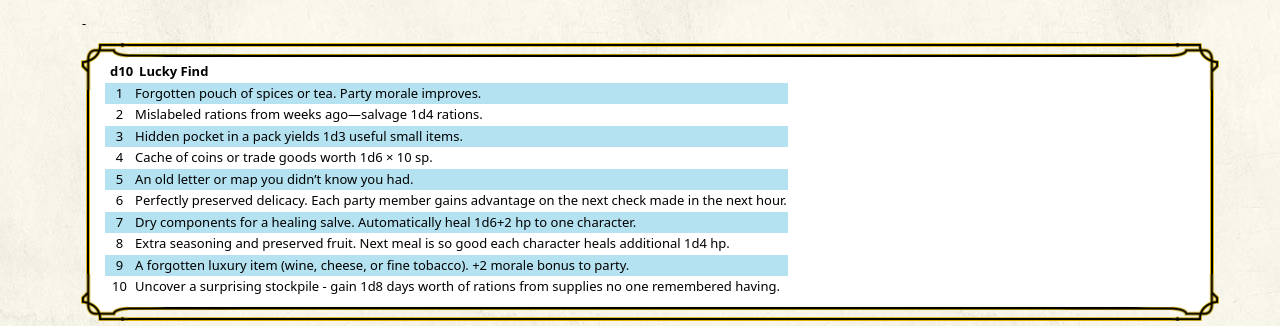
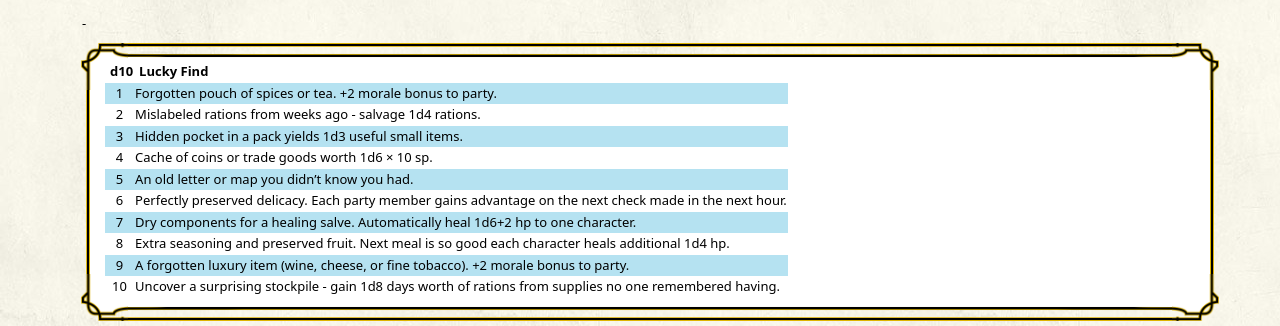
Before and after one commit to kvarak/dnd, a Jekyll site: the page built from docs/_CampaignRules/12_kingmaker_rules.md, in a window 1280 px wide and 900 px high, scrolled down 4542 px. Shown: the part 428-754 px from the top of the window. Built offline with Jekyll 4.4.1, drawn with Linux system fonts in a browser that asks for light colours; Markdown is read by kramdown in place of the engine named in the settings.

Commit message:
Update lucky find table for kingmaker

```diff
--- a/docs/_CampaignRules/12_kingmaker_rules.md
+++ b/docs/_CampaignRules/12_kingmaker_rules.md
@@ -442,16 +442,16 @@ The DM determines each day's weather during [Breaking Camp](../RulesExtra/travel
 
   | d10 | Lucky Find |
   |:---:|-----------|
-  | 1 | Forgotten pouch of spices or tea. Party morale improves. |
-  | 2 | Mislabeled rations from weeks ago—salvage 1d4 rations. |
-  | 3 | Hidden pocket in a pack yields 1d3 useful small items. |
-  | 4 | Cache of coins or trade goods worth 1d6 × 10 sp. |
-  | 5 | An old letter or map you didn't know you had. |
-  | 6 | Perfectly preserved delicacy. Each party member gains advantage on the next check made in the next hour. |
-  | 7 | Dry components for a healing salve. Automatically heal 1d6+2 hp to one character. |
-  | 8 | Extra seasoning and preserved fruit. Next meal is so good each character heals additional 1d4 hp. |
-  | 9 | A forgotten luxury item (wine, cheese, or fine tobacco). +2 morale bonus to party. |
-  | 10 | Uncover a surprising stockpile - gain 1d8 days worth of rations from supplies no one remembered having. |
+  | 1   | Forgotten pouch of spices or tea. +2 morale bonus to party. |
+  | 2   | Mislabeled rations from weeks ago - salvage 1d4 rations. |
+  | 3   | Hidden pocket in a pack yields 1d3 useful small items. |
+  | 4   | Cache of coins or trade goods worth 1d6 × 10 sp. |
+  | 5   | An old letter or map you didn't know you had. |
+  | 6   | Perfectly preserved delicacy. Each party member gains advantage on the next check made in the next hour. |
+  | 7   | Dry components for a healing salve. Automatically heal 1d6+2 hp to one character. |
+  | 8   | Extra seasoning and preserved fruit. Next meal is so good each character heals additional 1d4 hp. |
+  | 9   | A forgotten luxury item (wine, cheese, or fine tobacco). +2 morale bonus to party. |
+  | 10  | Uncover a surprising stockpile - gain 1d8 days worth of rations from supplies no one remembered having. |
 
   </div>
 
```
